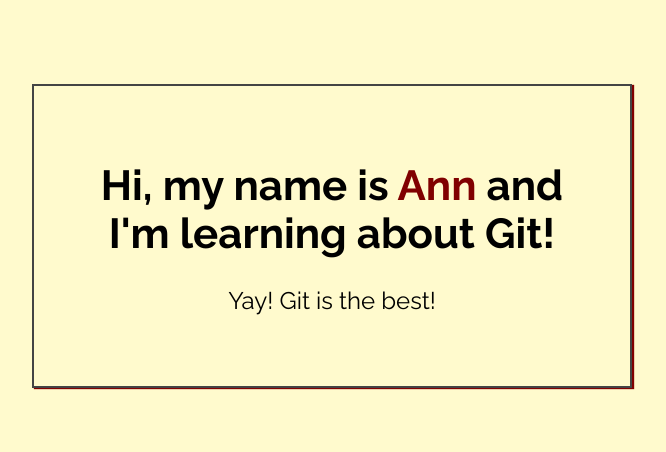
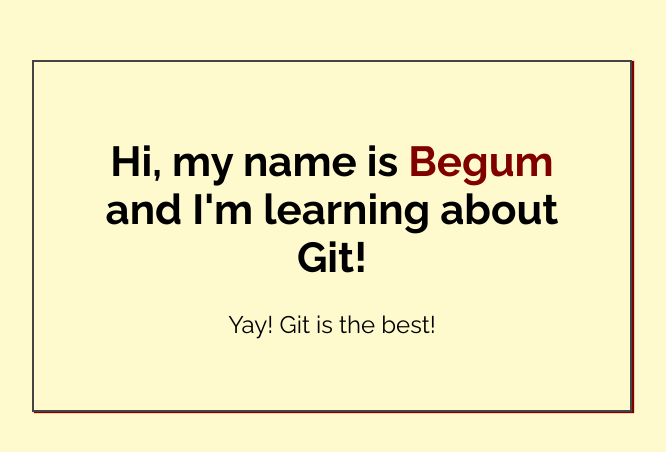
Before and after one commit to Beg92/my-first-repo, a plain HTML site: page my-first-repo/index.html in a window 1280 px wide. Shown: the part 164-616 px from the top of the page, without its empty margins (308-974 px from the left). Drawn offline with Linux system fonts and the light colour scheme.

Commit message:
Added name to index.html

```diff
--- a/my-first-repo/index.html
+++ b/my-first-repo/index.html
@@ -14,7 +14,7 @@
 <body>
 
     <div class="greeting">
-        <h1>Hi, my name is <span class="highlight">Ann</span> and I'm learning about Git! </h1>
+        <h1>Hi, my name is <span class="highlight">Begum</span> and I'm learning about Git! </h1>
 
         <p>Yay! Git is the best!</p>
     </div>
```
